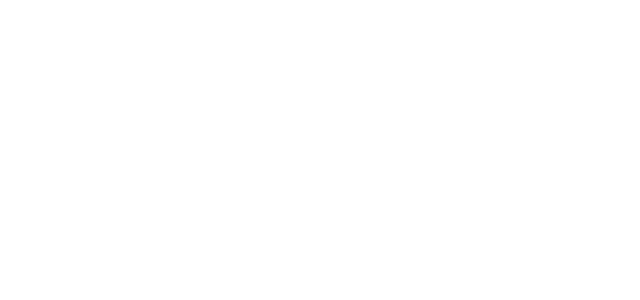
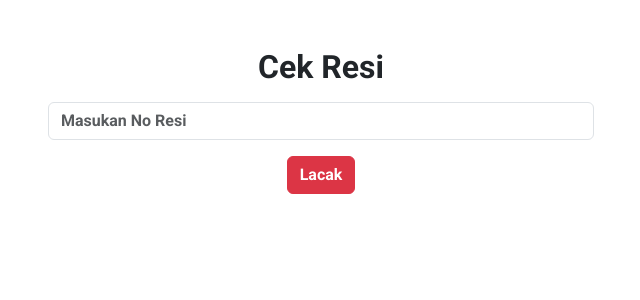
Before and after one commit to ra-karaa/sicepat-clonee, a Next.js app: page /front/resi/content in a window 1280 px wide. Shown: the top 300 px of the page, without its empty margins (319-959 px from the left). Built offline with nearby package versions, Linux system fonts and the light colour scheme.

Commit message:
update noresi page

```diff
--- a/pages/checkAwb.js
+++ b/pages/checkAwb.js
@@ -1,6 +1,7 @@
 import Navbar from './front/component/navbar'
 import Footer from './front/component/footer'
 import Content from './front/resi/content'
+import CustomCarousel from './front/component/carousel'
 
 const checkAwb = () => {
     return(
@@ -13,6 +14,7 @@
               z-index: 100;
             }
           `}</style>
+          <CustomCarousel/>
           <Content/>
           <Footer/>
         </div>
--- a/pages/front/resi/content.js
+++ b/pages/front/resi/content.js
@@ -1,4 +1,93 @@
+import Head from "next/head";
+import { useEffect, useState } from "react";
+import { Container, Row, Col, Card, Button } from "react-bootstrap";
+
 const content = () => {
+      const [resi, setResi] = useState('');
+      const [errorVisible, setErrorVisible] = useState(true);
+      const [pesanError, setPesanError] = useState('');
 
+      useEffect(()=>{
+        hideError()
+      }, []);
+
+      const handleInputChange = (event) => {
+        setResi(event.target.value);
+      }
+
+      const handleButtonClick = () => {
+        checkApi(resi);
+        setResi('');
+      };
+
+      const hideError = () => {
+        setErrorVisible(false);
+      };
+
+      const checkApi = async (resi) => {
+        const url = 'https://content-main-api-production.sicepat.com/public/check-awb/' + resi;
+        const response  = await fetch(url);
+        const jsonData = await response.json();
+        if(jsonData.message == 'Apitrek: Request failed with status code 400'){
+            setPesanError('Maaf No Resi Tidak di Temukan');
+            setErrorVisible(true);
+        }
+      }
+
+    return(
+        <>
+        <Head>
+        <style>{`
+            body{
+                background-color: #fff;
+            }
+            .content-section{
+                font-family: 'Roboto', sans-serif;
+            }
+        `}</style>
+        </Head>
+        <link
+            href="https://fonts.googleapis.com/css2?family=Roboto:wght@700&display=swap"
+            rel="stylesheet"
+        />
+        <div className="content-section">
+            <Container className="mt-5 mb-5">
+                <Row>
+                    <Col md={12} className="text-center">
+                        <h2 className="section-title">Cek Resi</h2>
+                    </Col>
+                </Row>
+                <Row className="justify-content-center mt-2">
+                    <Col md={6} className="text-center">
+                        <div className="input-group">
+                            <input
+                            type="text"
+                            className="form-control"
+                            placeholder="Masukan No Resi"
+                            value={resi}
+                            onChange={handleInputChange}/>
+                        </div>
+                        <div className="text-center mt-3">
+                            <Button
+                            onClick={handleButtonClick}
+                            className="btn-md btn-danger">
+                                Lacak
+                            </Button>
+                        </div>
+                    </Col>
+                </Row>
+                {errorVisible && (
+                <Row className="justify-content-center mt-2">
+                    <Col md={6}>
+                        <div className="card-body bg-danger text-center mt-2 p-2">
+                            <span> {pesanError} </span>
+                        </div>
+                    </Col>
+                </Row>
+                )}
+            </Container>
+        </div>
+        </>
+    );
 }
 export default content;
```
